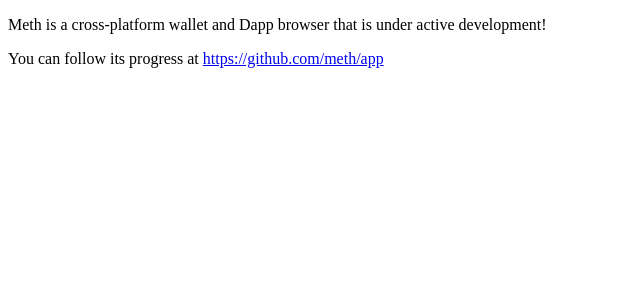
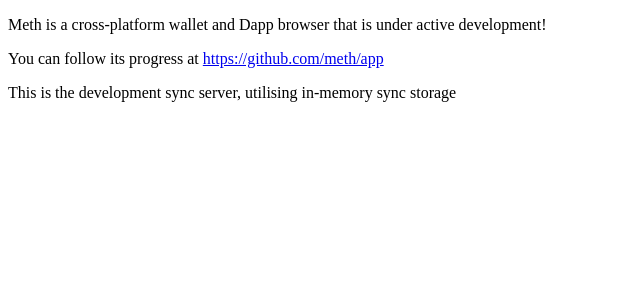
Before and after one commit to meth-browser/server, a Next.js app: page / in a window 1280 px wide. Shown: the top 300 px of the page, without its empty margins (0-640 px from the left). Built offline with nearby package versions, Linux system fonts and the light colour scheme.

Commit message:
build for dev aswell, alias to new subdomain

```diff
--- a/pages/index.js
+++ b/pages/index.js
@@ -1,8 +1,15 @@
 const githubRepoUrl = 'https://github.com/meth/app'
+
+const isProduction = (process.env.NODE_ENV === 'production')
 
 export default () => (
   <div>
     <p>Meth is a cross-platform wallet and Dapp browser that is under active development!</p>
     <p>You can follow its progress at <a href={githubRepoUrl}>{githubRepoUrl}</a></p>
+    {isProduction ? (
+      <p>This is the production sync server</p>
+    ) : (
+      <p>This is the development sync server, utilising in-memory sync storage</p>
+    )}
   </div>
 )
```
Also changed, not shown: package.json (+6 -3 lines), .travis.yml, 1 other file (tests, documents, lock files or other folders).
